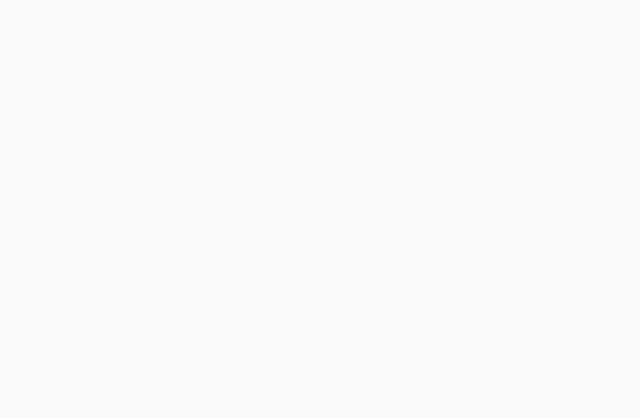
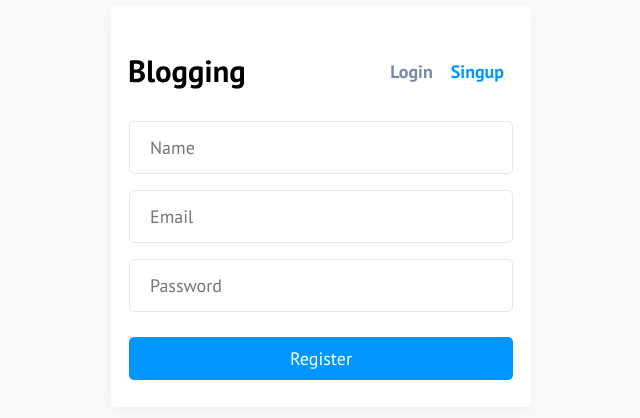
Before and after one commit to proyectosebastianandres/blogging-vue-client, a Vue app: page /register in a window 1280 px wide. Shown: the part 114-532 px from the top of the page, without its empty margins (319-959 px from the left). Built offline with nearby package versions, Linux system fonts and the light colour scheme; a web font is replaced by a local one.

Commit message:
Add markup for Register view

```diff
--- a/src/router.js
+++ b/src/router.js
@@ -3,6 +3,7 @@
 
 import Components from '@/views/Components'
 import Login from '@/views/Login'
+import Register from '@/views/Register'
 
 Vue.use(Router)
 
@@ -16,6 +17,11 @@
       component: Login
     },
     {
+      path: '/register',
+      name: 'register',
+      component: Register
+    },
+    {
       path: '/components/',
       name: 'components',
       component: Components
--- /dev/null
+++ b/src/views/Register.vue
@@ -0,0 +1,95 @@
+<template>
+  <BCard class="login">
+    <div class="login-header">
+      <div class="logo">
+        <img src="logo.svg" alt="">
+      </div>
+      <div class="login__actions">
+        <a href="/login" >Login</a>
+        <a href="#" class="login__actions--current">Singup</a>
+      </div>
+    </div>
+    <form name="register">
+      <BInput
+        placeholder="Name"
+        v-model="user.name"
+        :hint="messages.name"
+      />
+      <BInput
+        placeholder="Email"
+        v-model="user.email"
+        :hint="messages.email"
+        type="email"
+      />
+      <BInput
+        placeholder="Password"
+        v-model="user.password"
+        :hint="messages.password"
+        type="password"
+      />
+      <BButton primary fullWidth type="submit">Register</BButton>
+    </form>
+  </BCard>
+</template>
+
+<script>
+import BInput from '@/components/BInput'
+import BButton from '@/components/BButton'
+import BCard from '@/components/BCard'
+
+export default {
+  name: 'Register',
+  components: {
+    BInput,
+    BButton,
+    BCard
+  },
+  data () {
+    return {
+      user: {
+        email: '',
+        password: '',
+        name: ''
+      },
+      messages: {
+        email: '',
+        password: '',
+        name: ''
+      }
+    }
+  }
+}
+</script>
+
+<style>
+body {
+  background-color: #fafafa;
+}
+
+.login {
+  max-width: 420px;
+  margin: auto;
+  margin-top: 120px;
+}
+
+.login-header {
+  display: flex;
+  flex-direction: row;
+  justify-content: space-between;
+  padding: 2rem 0 1.5rem;
+}
+
+.login__actions a {
+  font-family: var(--sans-font);
+  text-decoration: none;
+  font-size: 1rem;
+  font-weight: bold;
+  color: var(--neutral-light);
+  padding: .5rem;
+}
+
+a.login__actions--current {
+  color: var(--primary);
+  pointer-events: none;
+}
+</style>
```
